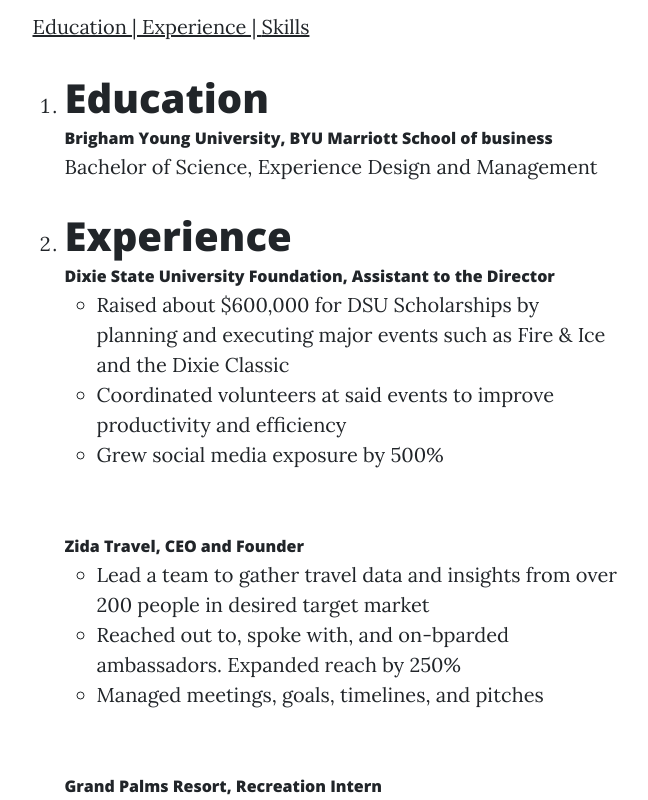
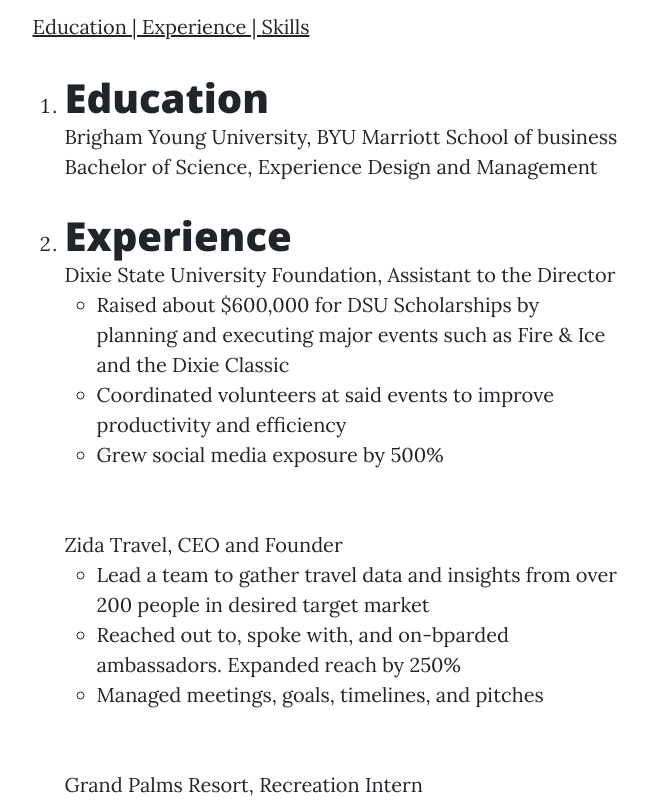
Before and after one commit to stewajen/IS201, a plain HTML site: page index.html in a window 1280 px wide. Shown: the part 600-1400 px from the top of the page, without its empty margins (313-961 px from the left). Drawn offline with nearby package versions, Linux system fonts and the light colour scheme.

Commit message:
Add files via upload

```diff
--- a/index.html
+++ b/index.html
@@ -15,6 +15,7 @@
         <link href="https://fonts.googleapis.com/css?family=Open+Sans:300italic,400italic,600italic,700italic,800italic,400,300,600,700,800" rel="stylesheet" type="text/css" />
         <!-- Core theme CSS (includes Bootstrap)-->
         <link href="styles/styles.css" rel="stylesheet" />
+        <link href="styles/mystyles.css">
     </head>
     <body>
         <!-- Navigation-->
@@ -35,7 +36,7 @@
             </div>
         </nav>
         <!-- Page Header-->
-        <header class="masthead" style="background-image: url(assets/images/homefi2.jpeg);" alt="Picture of red confetti flying around at the charity gala Fire & Ice">
+        <header class="masthead" style="background-image: url(images/images/homefi2.jpeg);" alt="Picture of red confetti flying around at the charity gala Fire & Ice">
             <div class="container position-relative px-4 px-lg-5">
                 <div class="row gx-4 gx-lg-5 justify-content-center">
                     <div class="col-md-10 col-lg-8 col-xl-7">
@@ -57,32 +58,31 @@
                             <a href="#exp">Experience | </a>
                             <a href="#ski">Skills</a>
                             <ol><li><span id="edu" class= h1>Education<br></span></li>
-                                <span class = h6>Brigham Young University, BYU Marriott School of business<br></span>
+                                <span class = mh1>Brigham Young University, BYU Marriott School of business<br></span>
                                 Bachelor of Science, Experience Design and Management
                                 <br> <br>
                                 <li><span id= "exp" class= h1>Experience<br></span></li>
-                                <span class = h6>Dixie State University Foundation, Assistant to the Director<br></span>
+                                <span class = mh1>Dixie State University Foundation, Assistant to the Director<br></span>
                                     <ul>
                                         <li>Raised about $600,000 for DSU Scholarships by planning and executing major events such as Fire & Ice and the Dixie Classic</li>
                                         <li>Coordinated volunteers at said events to improve productivity and efficiency</li>
                                         <li>Grew social media exposure by 500%</li>
                                     </ul>
                                 <br><br>
-                                <span class = h6><a href="https://www.zidatravel.com/" target="_blank" title="Travel Website">Zida Travel</a>, CEO and Founder<br></span>
+                                <span class = mh1><a href="https://www.zidatravel.com/" target="_blank" title="Travel Website">Zida Travel</a>, CEO and Founder<br></span>
                                     <ul>
                                         <li>Lead a team to gather travel data and insights from over 200 people in desired target market</li>
                                         <li>Reached out to, spoke with, and on-bparded ambassadors. Expanded reach by 250%</li>
                                         <li>Managed meetings, goals, timelines, and pitches</li>
                                     </ul>
                             <br><br>
-                            <span class = h6>Grand Palms Resort, Recreation Intern<br></span>
+                            <span class = mh1>Grand Palms Resort, Recreation Intern<br></span>
                                 <ul>
                                     <li>Provided quality customer service to 50+ guests daily to enhance guest experience and build brand loyalty</li>
                                     <li>Planned and execuvted weekly guest experiences and doubled attendance</li>
                                     <li>Managed employee schedules and activity budgets</li>
                                 </ul>
                                 <br>
-                                <iframe width="560" height="315" src="https://www.youtube.com/embed/fsw8cJBK_d0" title="YouTube video player" frameborder="0" allow="accelerometer; autoplay; clipboard-write; encrypted-media; gyroscope; picture-in-picture" allowfullscreen></iframe>
                         <br><br>
                                 <li><span id="ski" class= h1>Skills<br></span></li>
                                 <ul>
@@ -94,6 +94,7 @@
                                     <li>HTML, CSS, Bootsrap</li>
                                     <li>Flowchart diagramming</li>
                                     <li>Visual Basics for Application (VBA) programming in Excel</li>
+                                    <iframe width="560" height="315" src="https://www.youtube.com/embed/fsw8cJBK_d0" title="YouTube video player" frameborder="0" allow="accelerometer; autoplay; clipboard-write; encrypted-media; gyroscope; picture-in-picture" allowfullscreen></iframe>
                                 </ul>
 
                             </ol>
```
Also changed, not shown: html/about.html (+5 -3 lines).
